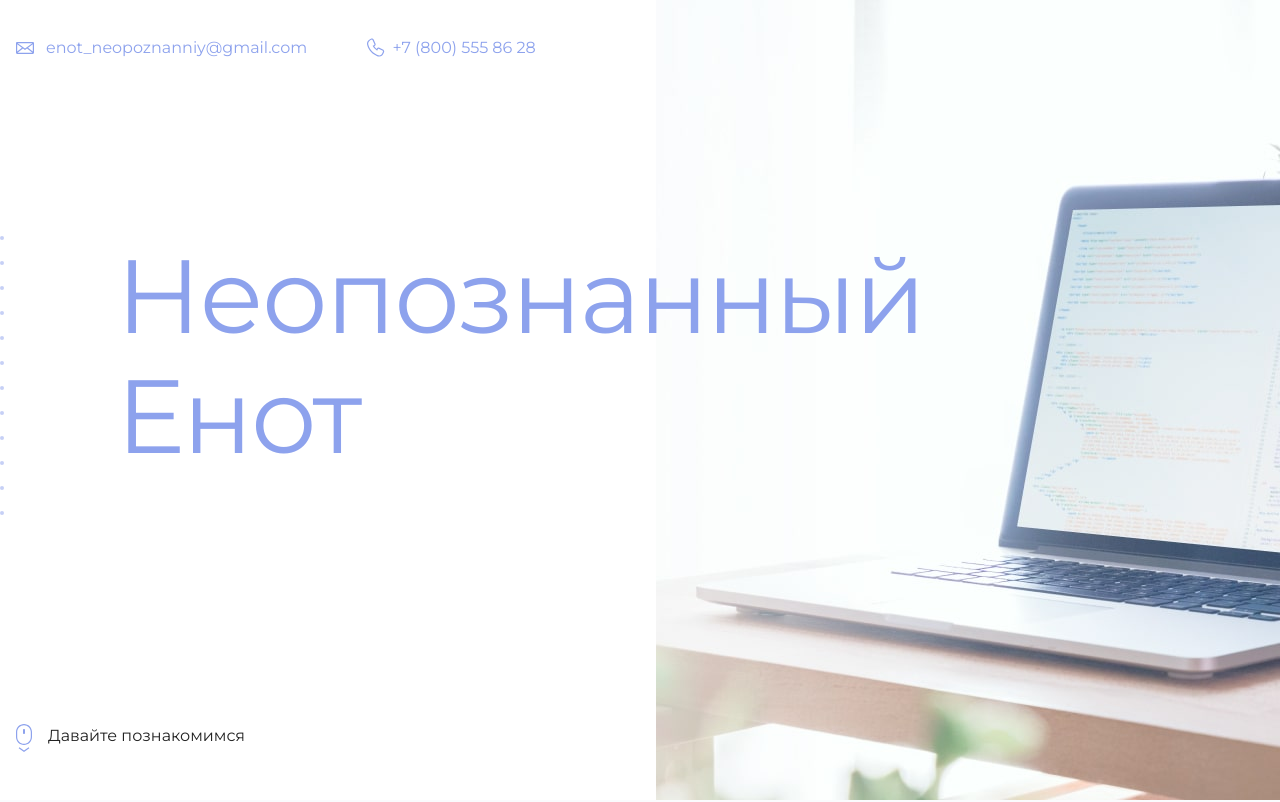
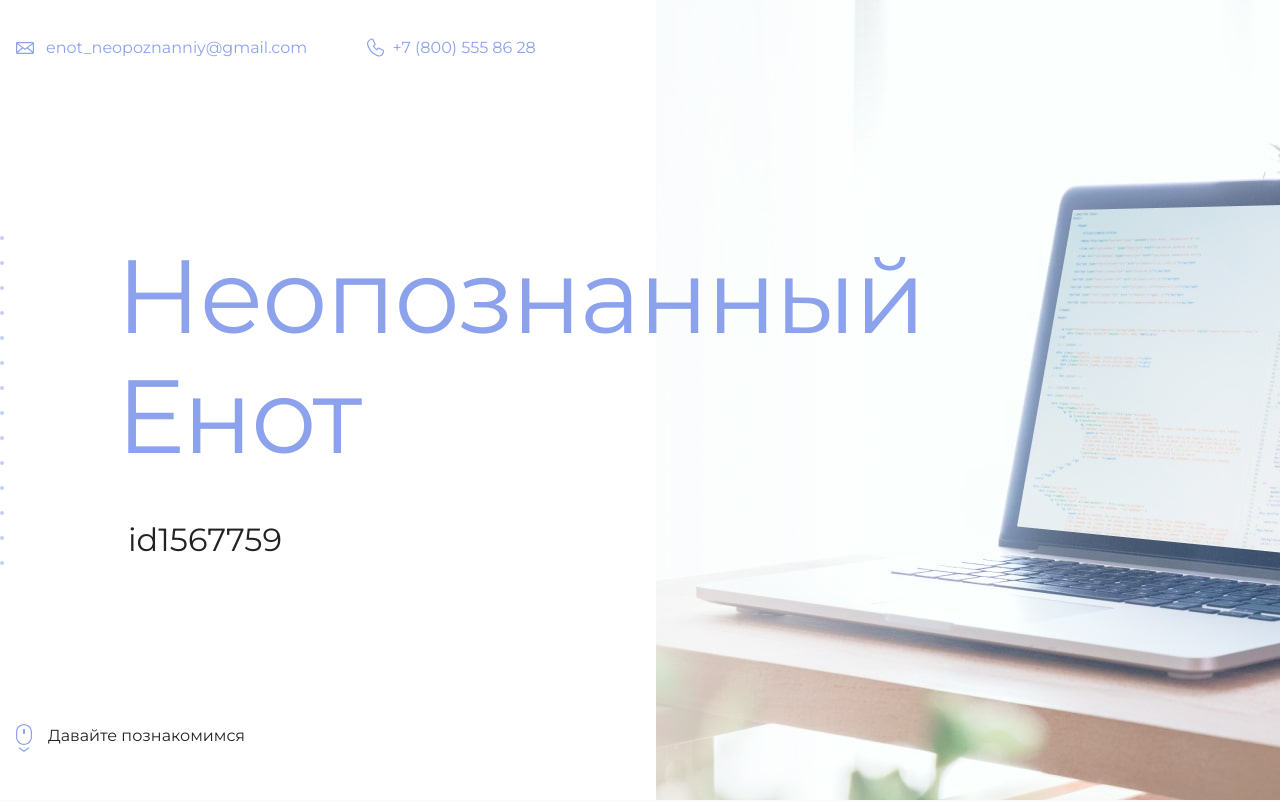
Before and after one commit to dewfors/github-pages-example, a plain HTML site: page index.html in a window 1280 px wide. Shown: the top 802 px of the page. Drawn offline with Linux system fonts and the light colour scheme.

Commit message:
Изменит id

```diff
--- a/index.html
+++ b/index.html
@@ -19,7 +19,7 @@
       <section class="hero-image">
         <div class="container">
           <h1 class="heading">Неопознанный Енот</h1>
-          <p><!-- Тут ваш id на сайте Академии --></p>
+          <p>id1567759</p>
         </div>
       </section>
 
```
